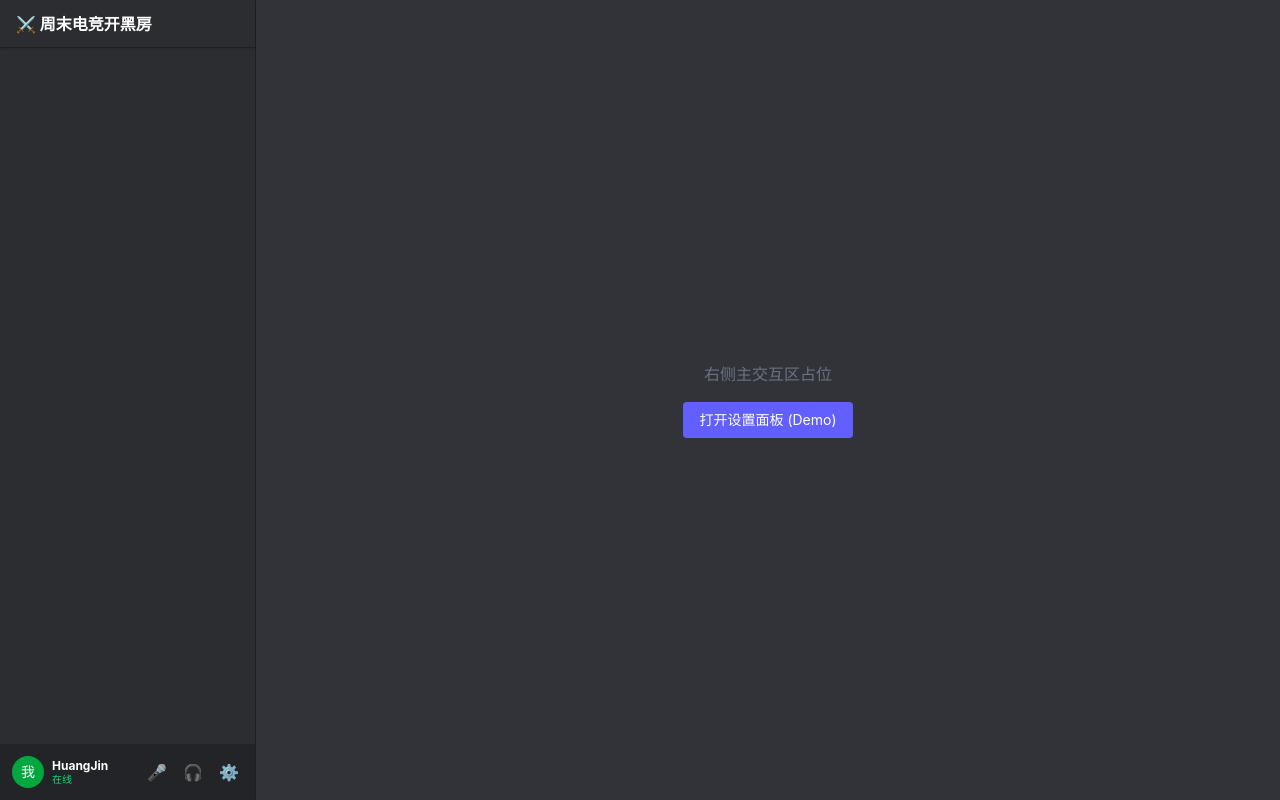
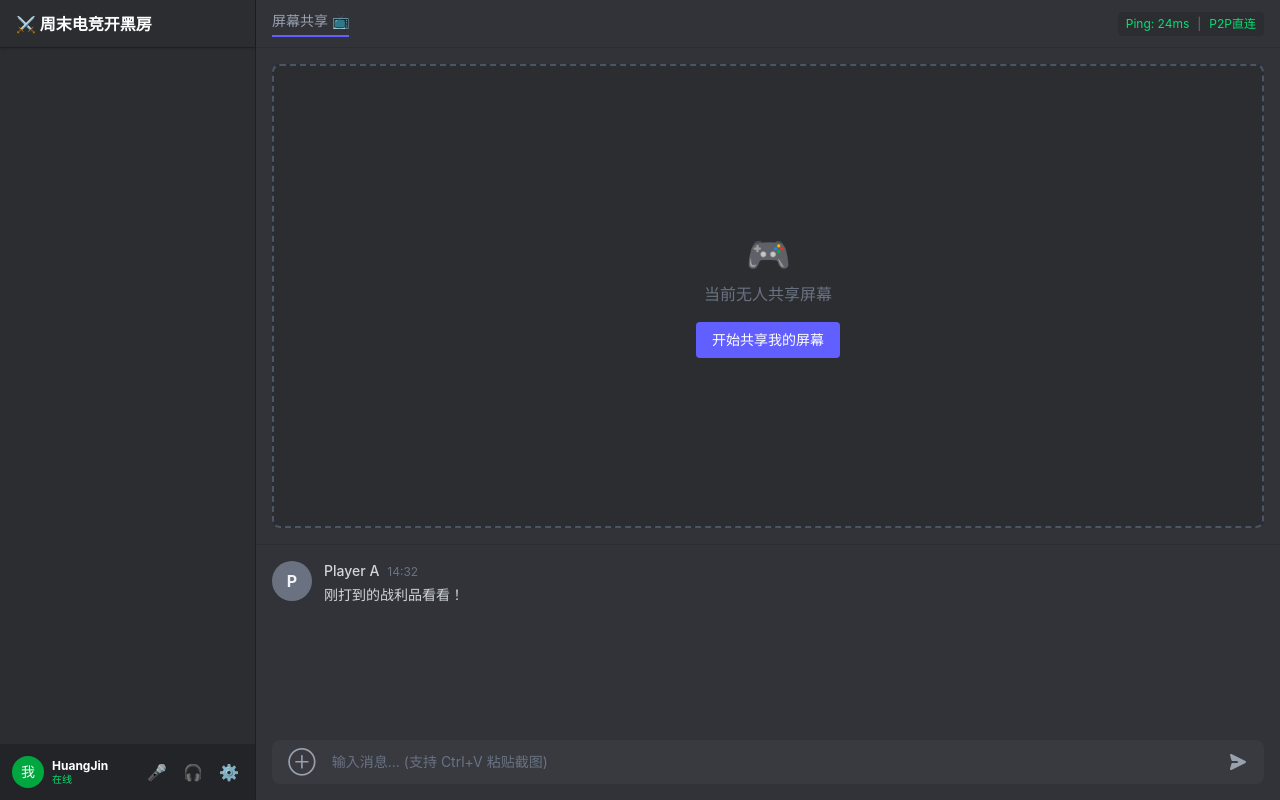
Before and after one commit to jinhuang712/pivi, a React (Vite) app: page / in a window 1280 px wide. Both pictures are taken after a click on the button "创建新房间". Built offline with nearby package versions, Linux system fonts and the light colour scheme.

Commit message:
feat: implement MainArea UI with chat and screen share placeholders (Phase 2.5)

```diff
--- a/spec/06-delivery/project-tracker.md
+++ b/spec/06-delivery/project-tracker.md
@@ -29,10 +29,10 @@
     - [x] 房间设置 Tab (6位 Code 展示与重新生成)。
     - [x] 封禁与黑名单 Tab (解封操作)。
     - [x] 移交房主权限 Tab。
-- [ ] 2.5 **主交互区 (Main Area)**：
-  - [ ] 顶部导航与网络状态指示器 (Ping, P2P/Relay 状态)。
-  - [ ] 屏幕共享预览占位区。
-  - [ ] 底部聊天框 (Chatbox)，包含 5MB 错误提示气泡。
+- [x] 2.5 **主交互区 (Main Area)**：
+  - [x] 顶部导航与网络状态指示器 (Ping, P2P/Relay 状态)。
+  - [x] 屏幕共享预览占位区。
+  - [x] 底部聊天框 (Chatbox)，包含 5MB 错误提示气泡。
 - [ ] 2.6 **成员列表高级交互**：
   - [ ] 房主与普通成员状态标识 (说话指示灯)。
   - [ ] 悬浮时的本地独立音量滑块与本地屏蔽(🔇)按钮。
--- a/src/App.tsx
+++ b/src/App.tsx
@@ -4,6 +4,7 @@ import Sidebar from "./components/Sidebar";
 import CodeInput from "./components/CodeInput";
 import ConfirmJoinModal from "./components/ConfirmJoinModal";
 import SettingsModal from "./components/SettingsModal";
+import MainArea from "./components/MainArea";
 
 function App() {
   const [appState, setAppState] = useState<'join' | 'confirm' | 'channel'>('join');
@@ -39,16 +40,8 @@ function App() {
       {/* 2. 主频道视图 */}
       {appState === 'channel' && (
         <>
-          <Sidebar roomName="周末电竞开黑房" />
-          <main className="flex-1 flex flex-col relative bg-[#313338] items-center justify-center text-gray-500">
-            <h1>右侧主交互区占位</h1>
-            <button
-              onClick={() => setIsSettingsOpen(true)}
-              className="mt-4 px-4 py-2 bg-indigo-500 hover:bg-indigo-600 text-white rounded text-sm transition-colors"
-            >
-              打开设置面板 (Demo)
-            </button>
-          </main>
+          <Sidebar roomName="周末电竞开黑房" onOpenSettings={() => setIsSettingsOpen(true)} />
+          <MainArea />
         </>
       )}
 
--- /dev/null
+++ b/src/components/MainArea.tsx
@@ -0,0 +1,152 @@
+import React, { useState } from 'react';
+
+interface ChatMessage {
+  id: string;
+  sender: string;
+  time: string;
+  content: string;
+  isSelf: boolean;
+}
+
+const MainArea: React.FC = () => {
+  const [isSharing, setIsSharing] = useState(false);
+  const [inputValue, setInputValue] = useState('');
+  const [showError, setShowError] = useState(false);
+  const [messages, setMessages] = useState<ChatMessage[]>([
+    {
+      id: '1',
+      sender: 'Player A',
+      time: '14:32',
+      content: '刚打到的战利品看看！',
+      isSelf: false,
+    },
+  ]);
+
+  const handleSend = () => {
+    if (!inputValue.trim()) return;
+
+    const newMsg: ChatMessage = {
+      id: Date.now().toString(),
+      sender: '我',
+      time: new Date().toLocaleTimeString([], { hour: '2-digit', minute: '2-digit' }),
+      content: inputValue,
+      isSelf: true,
+    };
+
+    setMessages((prev) => [...prev, newMsg]);
+    setInputValue('');
+  };
+
+  const handleKeyDown = (e: React.KeyboardEvent<HTMLInputElement>) => {
+    if (e.key === 'Enter') {
+      handleSend();
+    }
+  };
+
+  const handleSimulateUploadError = () => {
+    setShowError(true);
+    setTimeout(() => setShowError(false), 3000);
+  };
+
+  return (
+    <main className="flex-1 flex flex-col relative bg-[#313338]">
+      {/* 顶部导航与网络面板指示器 */}
+      <div className="h-12 border-b border-[#2b2d31] flex justify-between items-center px-4">
+        <div className="flex space-x-4 text-gray-400 text-sm">
+          <button className="hover:text-white font-medium border-b-2 border-indigo-500 pb-1">
+            屏幕共享 📺
+          </button>
+        </div>
+        {/* 网络状态看板开关 */}
+        <div
+          className="flex items-center space-x-2 text-xs text-green-400 bg-[#2b2d31] px-2 py-1 rounded cursor-pointer hover:bg-[#1e1f22]"
+          title="点击展开/收起网络详情"
+        >
+          <span>Ping: 24ms</span>
+          <span className="text-gray-500">|</span>
+          <span>P2P直连</span>
+        </div>
+      </div>
+
+      {/* 屏幕共享预览占位区 */}
+      <div className="flex-1 flex items-center justify-center p-4">
+        <div className="w-full h-full border-2 border-dashed border-gray-600 rounded-lg flex flex-col items-center justify-center text-gray-500 bg-[#2b2d31]">
+          <span className="text-4xl mb-2">🎮</span>
+          <p>{isSharing ? '你的屏幕正在共享中...' : '当前无人共享屏幕'}</p>
+          <button
+            onClick={() => setIsSharing(!isSharing)}
+            className={`mt-4 px-4 py-2 rounded text-sm font-medium transition-colors text-white ${
+              isSharing
+                ? 'bg-red-500 hover:bg-red-600'
+                : 'bg-indigo-500 hover:bg-indigo-600'
+            }`}
+          >
+            {isSharing ? '停止共享' : '开始共享我的屏幕'}
+          </button>
+        </div>
+      </div>
+
+      {/* 底部：聊天框 (Chatbox) */}
+      <div className="h-64 border-t border-[#2b2d31] flex flex-col">
+        {/* 消息列表 */}
+        <div className="flex-1 p-4 overflow-y-auto space-y-4" id="chat-messages">
+          {messages.map((msg) => (
+            <div key={msg.id} className="flex space-x-3">
+              <div className={`w-10 h-10 rounded-full flex-shrink-0 flex items-center justify-center font-bold ${msg.isSelf ? 'bg-blue-500' : 'bg-gray-500'}`}>
+                {msg.isSelf ? '我' : msg.sender.charAt(0)}
+              </div>
+              <div>
+                <div className="flex items-baseline space-x-2">
+                  <span className={`font-medium text-sm ${msg.isSelf ? 'text-blue-400' : 'text-gray-300'}`}>
+                    {msg.sender}
+                  </span>
+                  <span className="text-xs text-gray-500">{msg.time}</span>
+                </div>
+                <p className="text-sm text-gray-300 mt-1">{msg.content}</p>
+              </div>
+            </div>
+          ))}
+        </div>
+
+        {/* 输入框区域 */}
+        <div className="p-4 pt-2 relative">
+          {/* 错误提示气泡 */}
+          {showError && (
+            <div className="absolute -top-8 left-4 bg-red-500 text-white text-xs px-3 py-1 rounded shadow-lg">
+              ⚠️ 图片大小不能超过 5MB
+            </div>
+          )}
+
+          <div className="bg-[#383a40] rounded-lg flex items-center p-2 focus-within:ring-1 ring-indigo-500 transition-all">
+            <button
+              onClick={handleSimulateUploadError}
+              className="text-gray-400 hover:text-white px-2 cursor-pointer transition-colors"
+              title="上传图片/文件"
+            >
+              <span className="text-xl">⊕</span>
+            </button>
+            <input
+              type="text"
+              value={inputValue}
+              onChange={(e) => setInputValue(e.target.value)}
+              onKeyDown={handleKeyDown}
+              placeholder="输入消息... (支持 Ctrl+V 粘贴截图)"
+              className="flex-1 bg-transparent border-none outline-none text-sm text-gray-200 px-2 placeholder-gray-500"
+            />
+            <button
+              onClick={handleSend}
+              className="text-gray-400 hover:text-indigo-400 px-2 cursor-pointer transition-colors"
+              title="发送"
+            >
+              <svg className="w-5 h-5 transform rotate-90" fill="currentColor" viewBox="0 0 20 20">
+                <path d="M10.894 2.553a1 1 0 00-1.788 0l-7 14a1 1 0 001.169 1.409l5-1.429A1 1 0 009 15.571V11a1 1 0 112 0v4.571a1 1 0 00.725.962l5 1.428a1 1 0 001.17-1.408l-7-14z"></path>
+              </svg>
+            </button>
+          </div>
+        </div>
+      </div>
+    </main>
+  );
+};
+
+export default MainArea;
--- a/src/components/Sidebar.tsx
+++ b/src/components/Sidebar.tsx
@@ -2,9 +2,10 @@ import React from 'react';
 
 interface SidebarProps {
   roomName: string;
+  onOpenSettings?: () => void;
 }
 
-const Sidebar: React.FC<SidebarProps> = ({ roomName }) => {
+const Sidebar: React.FC<SidebarProps> = ({ roomName, onOpenSettings }) => {
   return (
     <aside className="w-64 bg-[#2b2d31] flex flex-col border-r border-[#1e1f22] h-full">
       {/* 房间头部 */}
@@ -29,7 +30,13 @@ const Sidebar: React.FC<SidebarProps> = ({ roomName }) => {
         <div className="flex space-x-2 text-gray-400">
           <button className="hover:text-white p-1 rounded hover:bg-gray-700" title="麦克风开关">🎤</button>
           <button className="hover:text-white p-1 rounded hover:bg-gray-700" title="扬声器开关">🎧</button>
-          <button className="hover:text-white p-1 rounded hover:bg-gray-700" title="设置">⚙️</button>
+          <button
+            onClick={onOpenSettings}
+            className="hover:text-white p-1 rounded hover:bg-gray-700"
+            title="设置"
+          >
+            ⚙️
+          </button>
         </div>
       </div>
     </aside>
```
Also changed, not shown: 1 other file (tests, documents, lock files or other folders).
